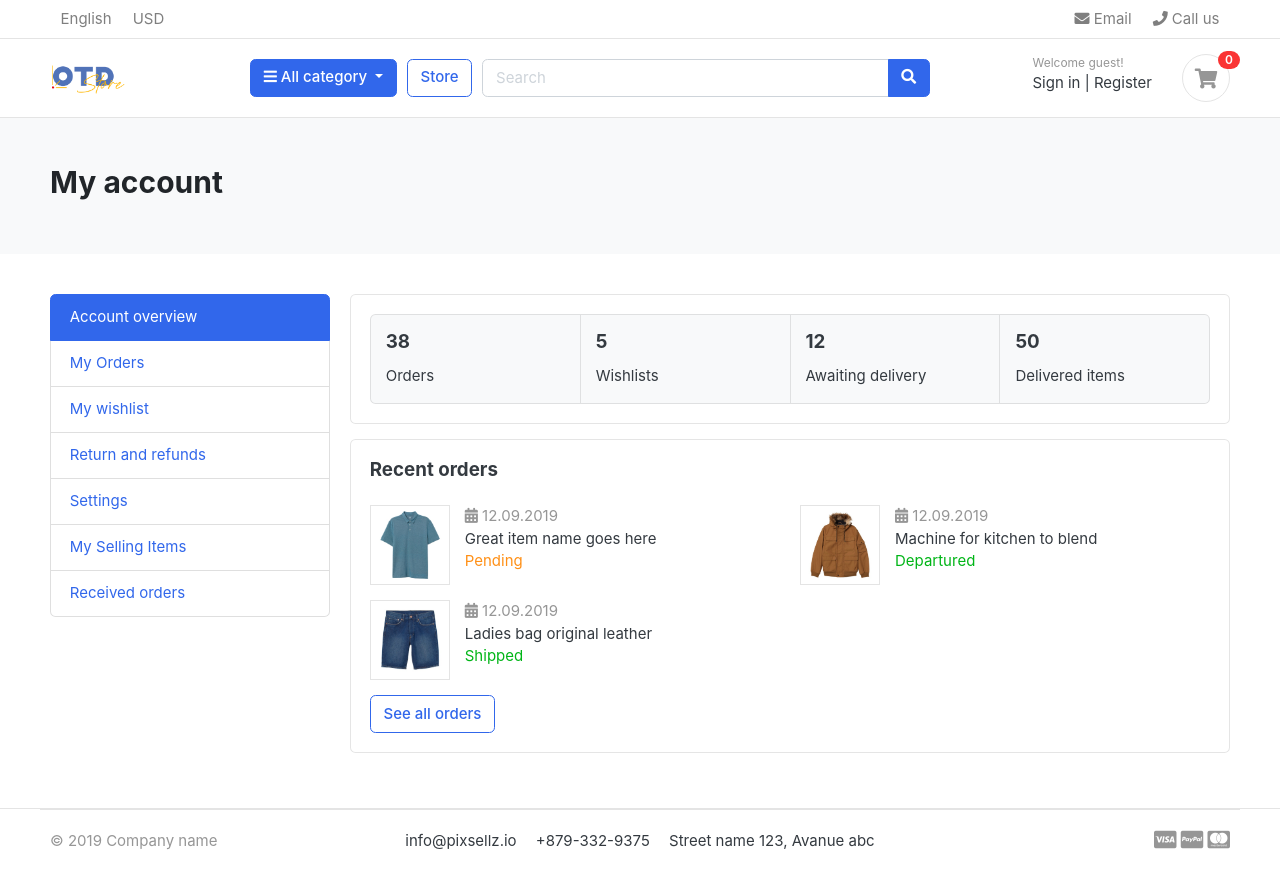
After one commit to ntduonggg/ecommerce-website-django, a Django app: page /accounts/ in a window 1280 px wide. The commit adds this page. Run offline with Django 5.2, Linux system fonts and the light colour scheme; data that the repository does not hold is empty; some libraries are stand-ins or nearby versions; some web fonts are replaced.

Commit message:
Login&Register feature

```diff
--- /dev/null
+++ b/accounts/urls.py
@@ -0,0 +1,11 @@
+from django.urls import path
+from . import views
+
+urlpatterns = [
+    path('login/', views.login, name='login'),
+    path('register/', views.register, name='register'),
+    path('logout/', views.logout, name='logout'),
+    path('dashboard/', views.dashboard, name='dashboard'),
+    path('', views.dashboard, name='dashboard'),
+    path('activate/<uidb64>/<token>/', views.activate, name='activate'),
+]
--- a/accounts/views.py
+++ b/accounts/views.py
@@ -1,3 +1,90 @@
-from django.shortcuts import render
+from django.shortcuts import render, redirect
+from django.contrib import messages, auth
+from django.contrib.auth import authenticate
+from django.contrib.auth.decorators import login_required
+from accounts.forms import RegistrationForm
+from .models import Account
+
+from django.contrib.sites.shortcuts import get_current_site
+from django.template.loader import render_to_string
+from django.utils.http import urlsafe_base64_encode, urlsafe_base64_decode
+from django.utils.encoding import force_bytes
+from django.contrib.auth.tokens import default_token_generator
+from django.core.mail import EmailMessage
+
 
 # Create your views here.
+def register(request):
+    if request.method == 'POST':
+        form = RegistrationForm(request.POST)
+        if form.is_valid():
+            first_name = form.cleaned_data['first_name']
+            last_name = form.cleaned_data['last_name']
+            email = form.cleaned_data['email']
+            phone_number = form.cleaned_data['phone_number']
+            password = form.cleaned_data['password']
+            username = email.split('@')[0]
+            user = Account.objects.create_user(first_name=first_name, last_name=last_name, email=email, password=password, username=username)
+            user.phone_number = phone_number
+            user.is_active = False
+            user.save()
+
+            current_site = get_current_site(request)
+            mail_subject = 'Please activate your account'
+            message = render_to_string('accounts/account_verification_email.html', {
+                'user': user,
+                'domain': current_site,
+                'uid': urlsafe_base64_encode(force_bytes(user.pk)),
+                'token': default_token_generator.make_token(user),
+            })
+            to_email = email
+            send_email = EmailMessage(mail_subject, message, to=[to_email])
+            send_email.send()
+
+            #messages.success(request, 'Check your email to activate your account.')
+            return redirect('/accounts/login/?command=verification&email='+email)
+    else:
+        form = RegistrationForm()
+    context = {
+        'form': form,
+    }
+    return render(request, 'accounts/register.html', context)
+
+def login(request):
+    if request.method == 'POST':
+        email = request.POST['email']
+        password = request.POST['password']
+        user = authenticate(email=email, password=password)
+        if user is not None:
+            auth.login(request, user)
+            messages.success(request, 'You are now logged in.')
+            return redirect('dashboard')
+        else:
+            messages.error(request, 'Invalid login credentials')
+            return redirect('login')
+    return render(request, 'accounts/login.html')
+
+@login_required(login_url='login')
+def logout(request):
+    auth.logout(request)
+    messages.success(request, 'You are logged out.')
+    return redirect('login')
+
+def activate(request, uidb64, token):
+    try:
+        uid = urlsafe_base64_decode(uidb64).decode()
+        user = Account._default_manager.get(pk=uid)
+    except (TypeError, ValueError, OverflowError, Account.DoesNotExist):
+        user = None
+
+    if user is not None and default_token_generator.check_token(user, token):
+        user.is_active = True
+        user.save()
+        messages.success(request, 'Congratulations! Your account is activated.')
+        return redirect('login')
+    else:
+        messages.error(request, 'Invalid activation link')
+        return redirect('register')
+
+def dashboard(request):
+    return render(request, 'accounts/dashboard.html')
--- a/static/js/script.js
+++ b/static/js/script.js
@@ -53,7 +53,9 @@ $(document).ready(function() {
 
 
 
-
-
 });
 // jquery end
+
+setTimeout(function() {
+    $('#message').fadeOut("slow")
+}, 4000);
--- /dev/null
+++ b/templates/accounts/dashboard.html
@@ -0,0 +1,134 @@
+{% extends 'base.html' %}
+
+{% load static %}
+
+{% block content %}
+
+<!-- ========================= SECTION PAGETOP ========================= -->
+<section class="section-pagetop bg">
+<div class="container">
+	<h2 class="title-page">My account</h2>
+</div> <!-- container //  -->
+</section>
+<!-- ========================= SECTION INTRO END// ========================= -->
+
+<!-- ========================= SECTION CONTENT ========================= -->
+<section class="section-content padding-y">
+<div class="container">
+
+<div class="row">
+	<aside class="col-md-3">
+		<ul class="list-group">
+			<a class="list-group-item active" href="#"> Account overview  </a>
+			<a class="list-group-item" href="#"> My Orders </a>
+			<a class="list-group-item" href="#"> My wishlist </a>
+			<a class="list-group-item" href="#"> Return and refunds </a>
+			<a class="list-group-item" href="#">Settings </a>
+			<a class="list-group-item" href="#"> My Selling Items </a>
+			<a class="list-group-item" href="#"> Received orders </a>
+		</ul>
+	</aside> <!-- col.// -->
+	<main class="col-md-9">
+
+		<article class="card mb-3">
+			<div class="card-body">
+				{% if user.id is not None %}
+				<figure class="icontext">
+						<div class="icon">
+							<img class="rounded-circle img-sm border" src="images/avatars/avatar3.jpg">
+						</div>
+						<div class="text">
+							<strong>Mr {{ user.first_name }} {{ user.last_name }}</strong> <br>
+							{{ user.email }} <br>
+							<a href="#">Edit</a>
+						</div>
+				</figure>
+				<hr>
+				<p>
+					<i class="fa fa-map-marker text-muted"></i> &nbsp; My address:
+					 <br>
+					Tashkent city, Street name, Building 123, House 321 &nbsp
+					<a href="#" class="btn-link"> Edit</a>
+				</p>
+                {% endif %}
+
+				<article class="card-group">
+					<figure class="card bg">
+						<div class="p-3">
+							 <h5 class="card-title">38</h5>
+							<span>Orders</span>
+						</div>
+					</figure>
+					<figure class="card bg">
+						<div class="p-3">
+							 <h5 class="card-title">5</h5>
+							<span>Wishlists</span>
+						</div>
+					</figure>
+					<figure class="card bg">
+						<div class="p-3">
+							 <h5 class="card-title">12</h5>
+							<span>Awaiting delivery</span>
+						</div>
+					</figure>
+					<figure class="card bg">
+						<div class="p-3">
+							 <h5 class="card-title">50</h5>
+							<span>Delivered items</span>
+						</div>
+					</figure>
+				</article>
+
+
+			</div> <!-- card-body .// -->
+		</article> <!-- card.// -->
+
+		<article class="card  mb-3">
+			<div class="card-body">
+				<h5 class="card-title mb-4">Recent orders </h5>
+
+				<div class="row">
+				<div class="col-md-6">
+					<figure class="itemside  mb-3">
+						<div class="aside"><img src="images/items/1.jpg" class="border img-sm"></div>
+						<figcaption class="info">
+							<time class="text-muted"><i class="fa fa-calendar-alt"></i> 12.09.2019</time>
+							<p>Great item name goes here </p>
+							<span class="text-warning">Pending</span>
+						</figcaption>
+					</figure>
+				</div> <!-- col.// -->
+				<div class="col-md-6">
+					<figure class="itemside  mb-3">
+						<div class="aside"><img src="images/items/2.jpg" class="border img-sm"></div>
+						<figcaption class="info">
+							<time class="text-muted"><i class="fa fa-calendar-alt"></i> 12.09.2019</time>
+							<p>Machine for kitchen to blend </p>
+							<span class="text-success">Departured</span>
+						</figcaption>
+					</figure>
+				</div> <!-- col.// -->
+				<div class="col-md-6">
+					<figure class="itemside mb-3">
+						<div class="aside"><img src="images/items/3.jpg" class="border img-sm"></div>
+						<figcaption class="info">
+							<time class="text-muted"><i class="fa fa-calendar-alt"></i> 12.09.2019</time>
+							<p>Ladies bag original leather </p>
+							<span class="text-success">Shipped  </span>
+						</figcaption>
+					</figure>
+				</div> <!-- col.// -->
+			</div> <!-- row.// -->
+
+			<a href="#" class="btn btn-outline-primary"> See all orders  </a>
+			</div> <!-- card-body .// -->
+		</article> <!-- card.// -->
+
+	</main> <!-- col.// -->
+</div>
+
+</div> <!-- container .//  -->
+</section>
+<!-- ========================= SECTION CONTENT END// ========================= -->
+
+{% endblock %}
--- a/templates/includes/navbar.html
+++ b/templates/includes/navbar.html
@@ -60,13 +60,23 @@
 	</div> <!-- col.// -->
 	<div class="col-lg-3 col-sm-6 col-8 order-2 order-lg-3">
 		<div class="d-flex justify-content-end mb-3 mb-lg-0">
+			{% if user.id is not None %}
+				<div class="widget-header">
+					<small class="title text-muted">Welcome {{ user.username}}!</small>
+					<div>
+						<a href="{% url 'home' %}">Dashboard</a> <span class="dark-transp"> | </span>
+						<a href="{% url 'logout' %}"> Logout</a>
+					</div>
+				</div>
+			{% else %}
 				<div class="widget-header">
 					<small class="title text-muted">Welcome guest!</small>
 					<div>
-							<a href="./signin.html">Sign in</a> <span class="dark-transp"> | </span>
-							<a href="./register.html"> Register</a>
+						<a href="{% url 'login' %}">Sign in</a> <span class="dark-transp"> | </span>
+						<a href="{% url 'register' %}"> Register</a>
 					</div>
 				</div>
+			{% endif %}
 					<a href="{% url 'cart' %}" class="widget-header pl-3 ml-3">
 						<div class="icon icon-sm rounded-circle border"><i class="fa fa-shopping-cart"></i></div>
 						<span class="badge badge-pill badge-danger notify">{{ count_cart_items }}</span>
--- a/webapp/urls.py
+++ b/webapp/urls.py
@@ -25,4 +25,5 @@ urlpatterns = [
     path('', views.home, name='home'),
     path('store/', include('store.urls')),
     path('cart/', include('carts.urls')),
+    path('accounts/', include('accounts.urls')),
 ] + static(settings.MEDIA_URL, document_root=settings.MEDIA_ROOT)
```
Also changed, not shown: accounts/forms.py (added, +34 -0 lines), templates/accounts/account_verification_email.html (added, +8 -0 lines), templates/accounts/login.html (added, +53 -0 lines), templates/accounts/register.html (added, +66 -0 lines), templates/includes/alerts.html (added, +14 -0 lines), webapp/settings.py (+14 -7 lines). Lines whose indentation alone changed are shown as unchanged.
